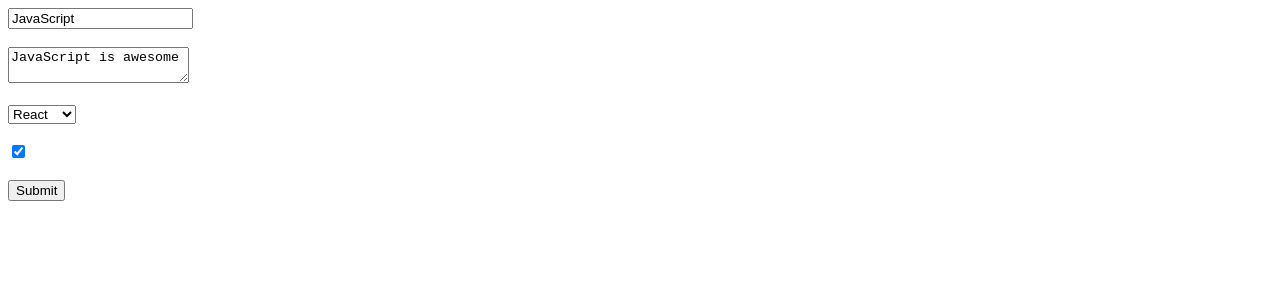
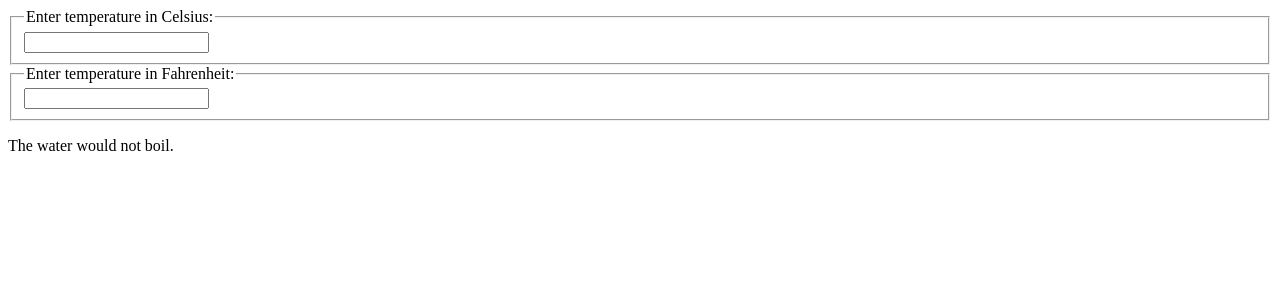
Before and after one commit to thisistanvir/React-with-LWS, a React (Vite) app: page / in a window 1280 px wide. Shown: the top 300 px of the page. Built offline with nearby package versions, Linux system fonts and the light colour scheme.

Commit message:
Done lesson 11

```diff
--- a/src/App.jsx
+++ b/src/App.jsx
@@ -1,11 +1,10 @@
-import Form from "./components/Form"
+import Calculator from "./components/Calculator"
 
 function App() {
 
-  const quantities = [1,2,3]
   return (
     <div>
-      <Form />
+      <Calculator/>
     </div>
   )
 
--- /dev/null
+++ b/src/components/BoilingVerdict.jsx
@@ -0,0 +1,6 @@
+export default function BoilingVerdict({celsius = 0}){
+  if(celsius >= 100){
+    return <p>The water would boil.</p>;
+  }
+  return <p>The water would not boil.</p>;
+}
--- /dev/null
+++ b/src/components/Calculator.jsx
@@ -0,0 +1,39 @@
+import React from "react";
+import { convert, toCelsius, toFahrenheit } from "../lib/Converter";
+import BoilingVerdict from "./BoilingVerdict";
+import TemperatureInput from "./TemperatureInput";
+
+
+export default class Calculator extends React.Component{
+state = {
+  temperature: '',
+  scale: 'c',
+}
+
+handleChange = (e, scale) =>{
+  this.setState({
+    temperature: e.target.value,
+    scale,
+  })
+}
+
+
+
+
+  render(){
+
+    const {scale, temperature} = this.state;
+
+    const celsius = scale === 'f' ? convert(temperature, toCelsius) : temperature;
+    const fahrenheit = scale === 'c' ? convert(temperature, toFahrenheit) : temperature;
+
+    return(
+      <div>
+        <TemperatureInput scale='c' temperature={celsius} onTemperatureChange={this.handleChange} />
+        <TemperatureInput scale='f' temperature={fahrenheit} onTemperatureChange={this.handleChange}/>
+
+        <BoilingVerdict celsius={parseFloat(temperature)}/>
+      </div>
+    )
+  }
+}
--- /dev/null
+++ b/src/components/TemperatureInput.jsx
@@ -0,0 +1,14 @@
+const scaleNames ={
+  c: "Celsius",
+  f: "Fahrenheit",
+}
+
+export default function TemperatureInput({temperature, onTemperatureChange, scale}){
+
+    return(
+        <fieldset>
+          <legend>Enter temperature in {scaleNames[scale]}:</legend>
+          <input type="text" value={temperature} onChange={(e)=> onTemperatureChange(e, scale)} />
+        </fieldset>
+    )
+}
--- /dev/null
+++ b/src/lib/Converter.js
@@ -0,0 +1,19 @@
+export function toCelsius(fahrenheit){
+  return ((fahrenheit - 32) * 5) / 9;
+}
+
+export function toFahrenheit(celsius){
+  return (celsius * 9 ) / 5 + 32;
+}
+
+export function convert(temperature, convertTo){
+  const input = parseFloat(temperature);
+  if(Number.isNaN(input)){
+    return '';
+  }
+
+  const output = convertTo(input);
+  const rounded = Math.round(output * 1000)/1000;
+
+  return rounded.toString();
+}
```
